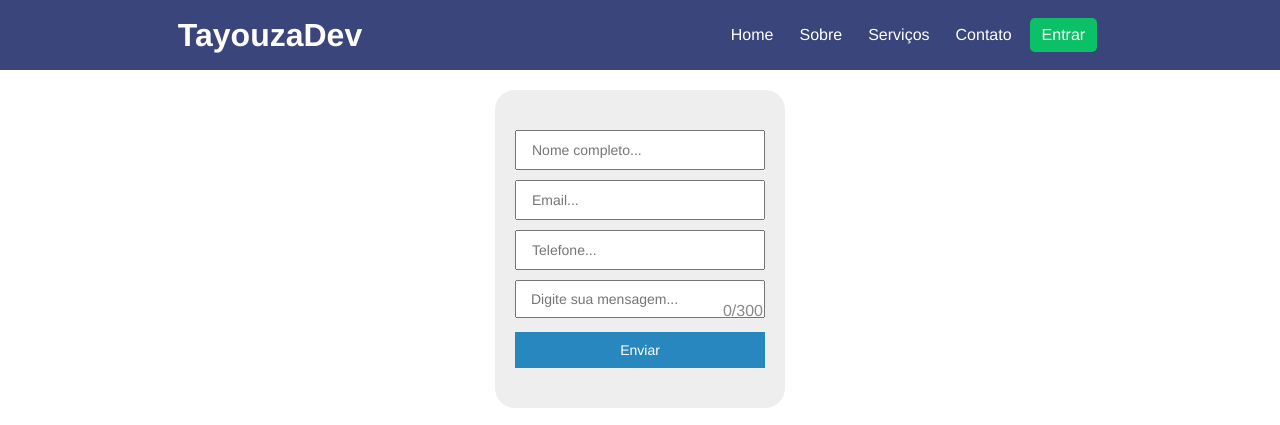
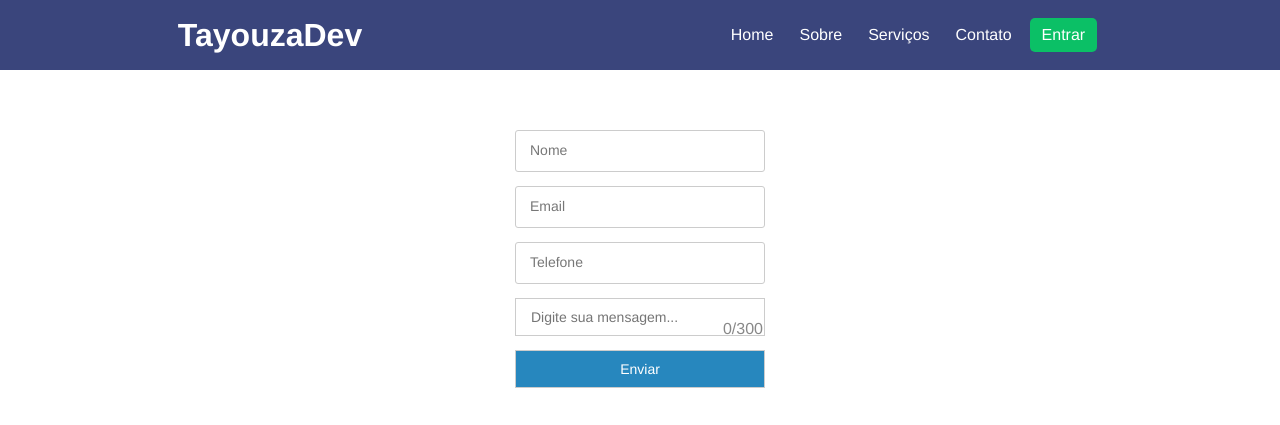
Before and after one commit to Tayouza/website, a PHP site: page /aulasphp/contato in a window 1280 px wide. Shown: the top 425 px of the page. Run offline with PHP 8.4, Linux system fonts and the light colour scheme; some libraries are stand-ins or nearby versions.

Commit message:
novos placeholders

```diff
--- a/pages/contato.php
+++ b/pages/contato.php
@@ -1,13 +1,16 @@
 <div class="contato">
     <form method="POST" action="">
-        <div class="input">
-            <input type="text" name="nome" placeholder="Nome completo..." onblur="validarNome()" onkeyup="validarNome()" required>
+        <div class="field">
+            <input type="text" name="nome"onblur="validarNome()" onkeyup="validarNome()" required>
+            <label for="nome" title="Nome" data-title="Nome"></label>
         </div>
-        <div class="input">
-            <input type="email" name="email" onblur="validarMail()" onkeyup="validarMail()" placeholder="Email..." required>
+        <div class="field">
+            <input type="email" name="email" onblur="validarMail()" onkeyup="validarMail()" required>
+            <label for="email" title="Email" data-title="Email"></label>
         </div>
-        <div class="input">
-            <input type="tel" name="tel" id="tel" onblur="validarTel()" onkeyup="validarTel()" placeholder="Telefone..." required>
+        <div class="field">
+            <input type="tel" name="tel" id="tel" onblur="validarTel()" onkeyup="validarTel()" required>
+            <label for="tel" title="Telefone" data-title="Telefone"></label>
         </div>
         <div class="mensagem">
             <textarea name="mensagem" maxlength="300" placeholder="Digite sua mensagem..." rows="1" onkeyup="resetHeight(); contadorChar();" oninput="textareaHeight()" required></textarea>
--- a/painel/main.php
+++ b/painel/main.php
@@ -4,7 +4,6 @@ if (isset($_GET['logout'])) {
 }
 
 ?>
-
 <!DOCTYPE html>
 <html lang="pt-br">
 
@@ -15,7 +14,6 @@ if (isset($_GET['logout'])) {
     <link rel="stylesheet" href="<?php echo INCLUDE_PATH_PAINEL; ?>style/painel.css">
     <title>Painel</title>
 </head>
-
 <body>
     <main>
         <header>
--- a/scripts/script.js
+++ b/scripts/script.js
@@ -76,10 +76,10 @@ function validarNome() {
     inputNome = document.querySelector('[name="nome"]');
     let verificar = inputNome.value.split(' ');
     if (verificar.length >= 2 && verificar[1] != '') {
-        inputNome.style.border = '2px solid #8c4';
+        inputNome.style.border = '1px solid #8c4';
         inputNome.validar = false;
     } else {
-        inputNome.style.border = '2px solid #c44';
+        inputNome.style.border = '1px solid #c44';
         inputNome.validar = true;
     }
 }
@@ -88,20 +88,20 @@ function validarMail() {
     inputMailContato = document.querySelector('[name="email"]');
     let verificar = inputMailContato.value.split('@');
     if (verificar.length >= 2 && verificar[1] != '') {
-        inputMailContato.style.border = '2px solid #8c4';
+        inputMailContato.style.border = '1px solid #8c4';
         inputMailContato.validar = false;
     } else {
-        inputMailContato.style.border = '2px solid #c44';
+        inputMailContato.style.border = '1px solid #c44';
         inputMailContato.validar = true;
     }
 }
 
 function validarTel() {
     if (inputTel[0].value.length == 14) {
-        inputTel[0].style.border = '2px solid #8c4';
+        inputTel[0].style.border = '1px solid #8c4';
         inputTel[0].validar = false;
     } else {
-        inputTel[0].style.border = '2px solid #c44';
+        inputTel[0].style.border = '1px solid #c44';
         inputTel[0].validar = true;
     }
 }
--- a/styles/contato.css
+++ b/styles/contato.css
@@ -1,53 +1,63 @@
-.map{
+.map {
     width: 100%;
     height: 400px;
 }
 
-.map iframe{
+.map iframe {
     width: 100%;
     height: 100%;
 }
 
-.contato{
+.contato {
     width: 100%;
     padding: 20px;
     display: grid;
     place-items: center;
 }
 
-.contato form{
+.contato form {
     border-radius: 20px;
-    background-color: #eee;
     padding: 40px 20px;
     display: flex;
     flex-direction: column;
     row-gap: 10px;
 }
 
-.contato input, .contato textarea{
+
+.contato input, .contato textarea {
     font-size: 14px;
     width: 250px;
     padding: 10px 15px;
     resize: none;
     position: relative;
+    border: 1px solid #ccc;
 }
 
-.mensagem{
+.mensagem {
     position: relative;
 }
 
-.contador{
+.contador {
     position: absolute;
     bottom: 2px;
     right: 2px;
     color: #888;
 }
 
-.input{
+
+.field {
     position: relative;
+    display: flex;
+    flex-direction: column;
 }
 
-.info-erro{
+.field label, .mensagem label {
+    font-size: 14px;
+    margin: 2px;
+    color: #444;
+}
+
+.info-erro {
     position: absolute;
     right: -165px;
     top: 0;
@@ -60,10 +70,61 @@
     border-radius: 5px;
 }
 
-@media screen and (max-width: 500px){
-    .info-erro{
+@media screen and (max-width: 500px) {
+    .info-erro {
         right: auto;
         left: 5px;
         top: -40px;
     }
 }
+
+
+/*   Placeholder input   */
+
+.label-before, .field input:focus+label::before, .field input:valid+label::before {
+    line-height: 20px;
+    font-size: 12px;
+    top: -10px;
+    background: #fff;
+    padding: 0 6px;
+    left: 9px;
+}
+
+.field {
+    position: relative;
+}
+
+.field label::before {
+    content: attr(title);
+    position: absolute;
+    top: 0;
+    left: 15px;
+    line-height: 40px;
+    font-size: 14px;
+    color: #777;
+    transition: 300ms all;
+}
+
+.field input {
+    width: 100%;
+    line-height: 40px;
+    padding: 0 15px;
+    box-sizing: border-box;
+    font-size: 14px;
+    color: #222;
+    border: 1px solid #ccc;
+    border-radius: 3px;
+}
+
+.field input:focus {
+    outline: 0;
+    border-color: blue;
+}
+
+.field input:valid+label::before {
+    content: attr(data-title);
+}
+
+.field input:focus+label::before {
+    color: blue;
+}
--- a/styles/style.css
+++ b/styles/style.css
@@ -399,6 +399,10 @@ footer {
         cursor: pointer;
     }
 
+    .mobile li:last-of-type{
+        background-color: #0bc066;
+    }
+
     .mobile a {
         padding: 15px 150px;
     }
```
Also changed, not shown: painel/login.php (+27 -8 lines), painel/style/painel.css (+9 -11 lines).
